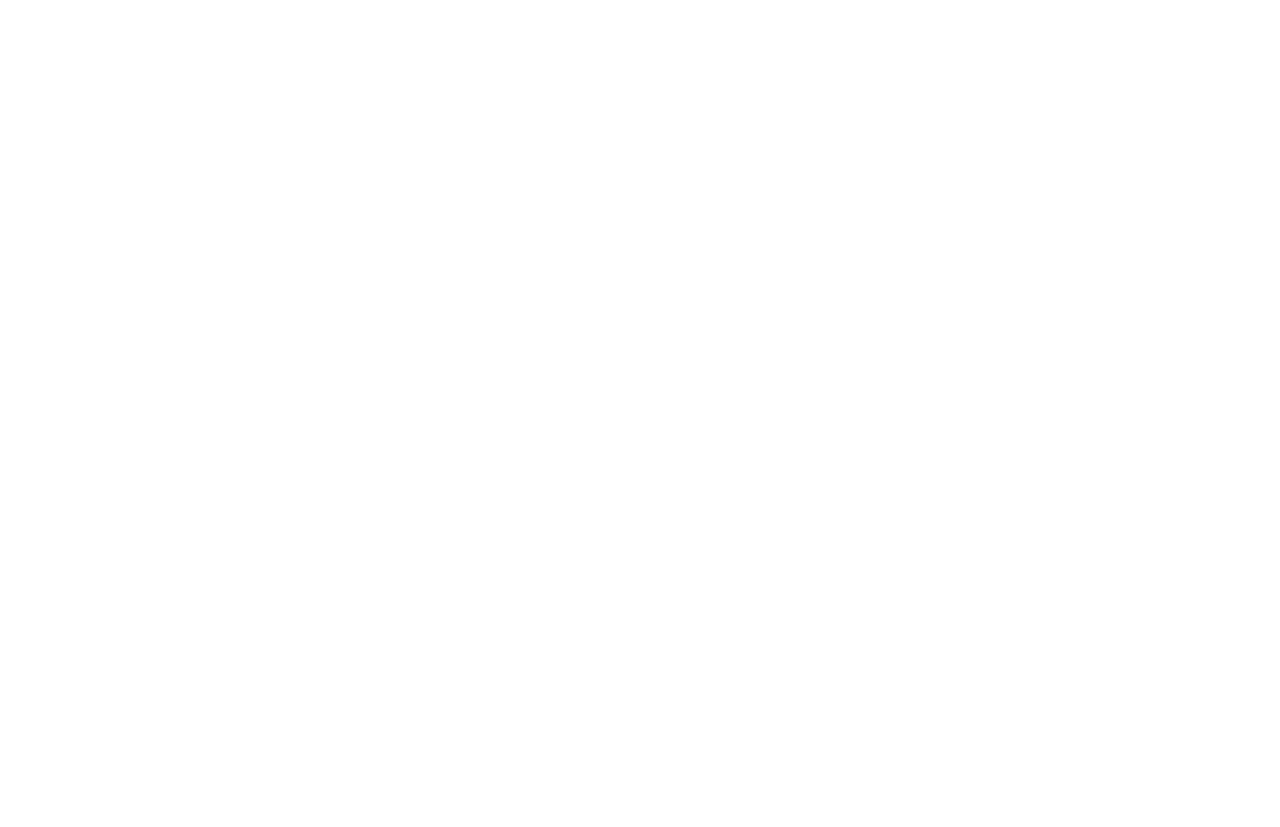
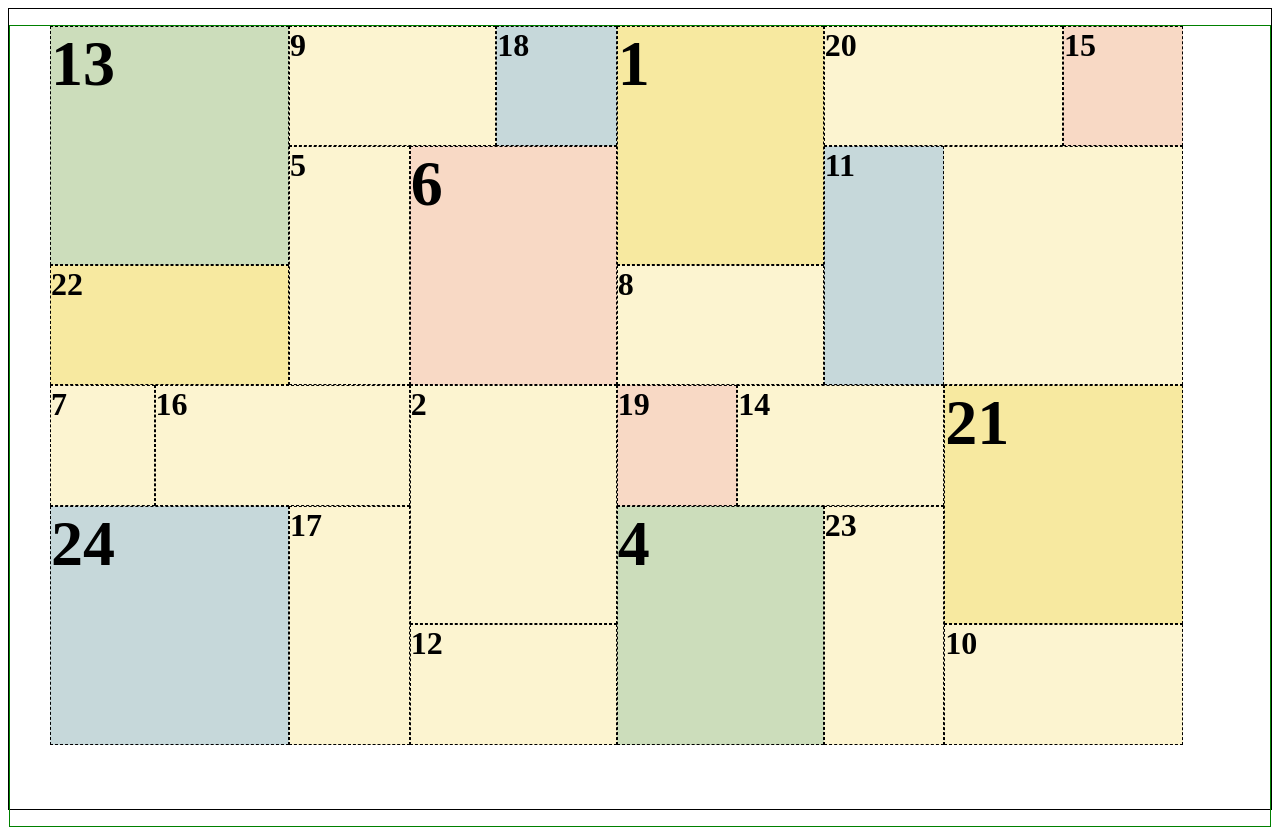
Before and after one commit to AshwagAlharthi/Grid-W2D3Lab1, a plain HTML site: page index.html in a window 1280 px wide. Before the commit the page ends 800 px from the top, so only its background shows below. Drawn offline with Linux system fonts and the light colour scheme.

Commit message:
add the grid box with content

```diff
--- a/index.html
+++ b/index.html
@@ -4,8 +4,36 @@
     <meta charset="UTF-8">
     <meta name="viewport" content="width=device-width, initial-scale=1.0">
     <title>Document</title>
+    <link rel="stylesheet" href="style.css">
 </head>
 <body>
-
+    <div class="container">
+        <ul class="list-item">
+            <li class="item1">1</li>
+            <li class="item2">2</li>
+            <li class="item3">3</li>
+            <li class="item4">4</li>
+            <li class="item5">5</li>
+            <li class="item6">6</li>
+            <li class="item7">7</li>
+            <li class="item8">8</li>
+            <li class="item9">9</li>
+            <li class="item10">10</li>
+            <li class="item11">11</li>
+            <li class="item12">12</li>
+            <li class="item13">13</li>
+            <li class="item14">14</li>
+            <li class="item15">15</li>
+            <li class="item16">16</li>
+            <li class="item17">17</li>
+            <li class="item18">18</li>
+            <li class="item19">19</li>
+            <li class="item20">20</li>
+            <li class="item21">21</li>
+            <li class="item22">22</li>
+            <li class="item23">23</li>
+            <li class="item24">24</li>
+        </ul>
+    </div>
 </body>
 </html>
--- a/style.css
+++ b/style.css
@@ -0,0 +1,173 @@
+.container {
+    border: 1px solid black;
+    height: 100vh;
+
+}
+
+.list-item {
+    border: 1px solid green;
+    display: grid;
+    grid-template-columns: auto auto auto auto auto auto auto auto auto auto auto;
+    grid-template-rows: auto auto auto auto auto auto auto;
+    list-style: none;
+    height: 100vh;
+}
+
+li {
+    border: 1px dashed black;
+    font-size: 2rem;
+    font-weight: bold;
+}
+
+
+
+.item1{
+    grid-column: 6/8;
+    grid-row: 1/3;
+    background-color: #f7e9a0;
+    font-size: 4rem;
+}
+
+.item2{
+    grid-column: 4/6;
+    grid-row: 4/6;
+    background-color: #fcf4d0;
+}
+
+.item3{
+    grid-column: 8/11;
+    grid-row: 2/4;
+    background-color: #fcf4d0;
+    font-size: 4rem;
+}
+
+.item4{
+    grid-column: 6/8;
+    grid-row: 5/7;
+    background-color: #ccddbb;
+    font-size: 4rem;
+}
+
+.item5{
+    grid-column: 3/4;
+    grid-row: 2/4;
+    background-color: #fcf4d0;
+}
+
+.item6{
+    grid-column: 4/6;
+    grid-row: 2/4;
+    background-color: #f8d9c5;
+    font-size: 4rem;
+}
+
+.item7{
+    grid-column: 1/2;
+    grid-row: 4/5;
+    background-color: #fcf4d0;
+}
+
+.item8{
+    grid-column: 6/8;
+    grid-row: 3/4;
+    background-color: #fcf4d0;
+}
+
+.item9{
+    grid-column: 3/5;
+    grid-row: 1/2;
+    background-color: #fcf4d0;
+}
+
+.item10{
+    grid-column: 9/11;
+    grid-row: 6/7;
+    background-color: #fcf4d0;
+}
+
+.item11{
+    grid-column: 8/9;
+    grid-row: 2/4;
+    background-color: #c6d8da;
+}
+
+.item12{
+    grid-column: 4/6;
+    grid-row: 6/7;
+    background-color: #fcf4d0;
+}
+
+.item13{
+    grid-column: 1/3;
+    grid-row: 1/3;
+    background-color: #ccddbb;
+    font-size: 4rem;
+}
+
+.item14{
+    grid-column: 7/9;
+    grid-row: 4/5;
+    background-color: #fcf4d0;
+}
+
+.item15{
+    grid-column: 10/11;
+    grid-row: 1/2;
+    background-color: #f8d9c5;
+}
+
+.item16{
+    grid-column: 2/4;
+    grid-row: 4/5;
+    background-color: #fcf4d0;
+}
+
+.item17{
+    grid-column: 3/4;
+    grid-row: 5/7;
+    background-color: #fcf4d0;
+}
+
+.item18{
+    grid-column: 5/6;
+    grid-row: 1/2;
+    background-color: #c6d8da;
+}
+
+.item19{
+    grid-column: 6/7;
+    grid-row: 4/5;
+    background-color: #f8d9c5;
+}
+
+.item20{
+    grid-column: 8/10;
+    grid-row: 1/2;
+    background-color: #fcf4d0;
+}
+
+.item21{
+    grid-column: 9/11;
+    grid-row: 4/6;
+    background-color: #f7e9a0;
+    font-size: 4rem;
+}
+
+.item22{
+    grid-column: 1/3;
+    grid-row: 3/4;
+    background-color: #f7e9a0;
+}
+
+.item23{
+    grid-column: 8/9;
+    grid-row: 5/7;
+    background-color: #fcf4d0;
+}
+
+.item24{
+    grid-column: 1/3;
+    grid-row: 5/7;
+    background-color: #c6d8da;
+    font-size: 4rem;
+}
```
